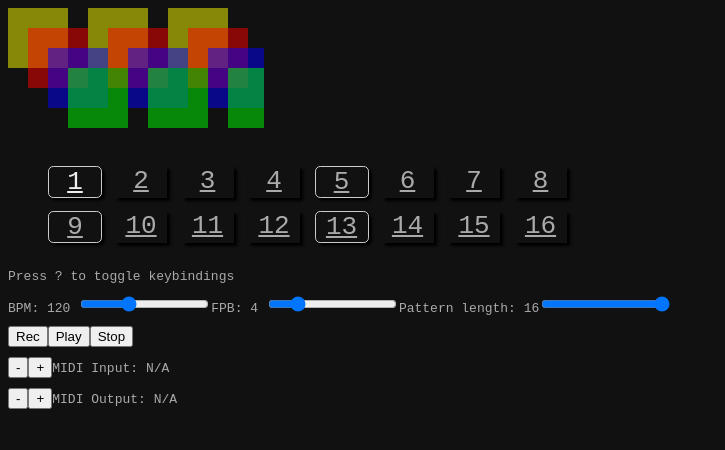
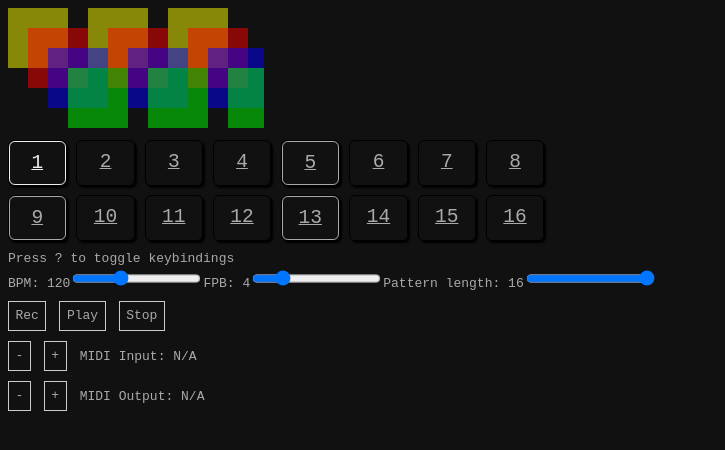
Before and after one commit to pluvial/ztrkr, a SvelteKit app: page / in a window 1280 px wide. Shown: the top 450 px of the page, without its empty margins (0-725 px from the left). Built offline with nearby package versions, Linux system fonts and the light colour scheme.

Commit message:
Adjust keys styles and add click handling

```diff
--- a/src/lib/Keys.svelte
+++ b/src/lib/Keys.svelte
@@ -1,4 +1,5 @@
 <script lang="ts">
+	import { createEventDispatcher } from 'svelte';
 	import { keys } from './keyboard';
 
 	export let active: number[] = [];
@@ -6,53 +7,65 @@
 	export let pressed: number[] = [];
 
 	export let showKeys = false;
+
+	const dispatch = createEventDispatcher();
 </script>
 
 <ol>
 	{#each keys as key, step}
-		<li
-			class:active={active.includes(step)}
-			class:highlighted={highlighted.includes(step)}
-			class:pressed={pressed.includes(step)}
-		>
-			{showKeys ? key : step + 1}
+		<li>
+			<button
+				class:active={active.includes(step)}
+				class:highlighted={highlighted.includes(step)}
+				class:pressed={pressed.includes(step)}
+				on:click={() => dispatch('click', step)}>{showKeys ? key : step + 1}</button
+			>
 		</li>
 	{/each}
 </ol>
 
 <style>
 	ol {
-		width: 20em;
+		width: 24em;
 		display: grid;
 		grid-template-columns: repeat(8, 1fr);
 		column-gap: 0.5em;
 		row-gap: 0.5em;
 		list-style: none;
-		font-size: 2em;
+		font-size: 1.5em;
 	}
 
 	li {
-		width: 2em;
+		width: 3em;
 		text-align: center;
-		text-decoration: underline;
+		border: 0.1em solid #000;
+		border-radius: 0.3em;
 		box-shadow: 0.1em 0.1em 0.1em #000;
 	}
 
-	li:nth-child(4n + 1) {
-		border: 1px solid #ccc;
-		border-radius: 0.2em;
+	button {
+		width: 100%;
+		padding: 0.5em;
+		border-radius: 0.3em;
+		text-decoration: underline;
 	}
 
-	li.active {
+	li:nth-child(4n + 1) > button {
+		border: 0.1em solid;
+	}
+
+	button.active {
 		color: red;
 		border-color: red;
 	}
 
-	li.highlighted {
+	button.highlighted {
 		color: #eee;
+		border-color: #eee;
 	}
 
-	li.pressed {
+	button.pressed {
 		color: #fff;
+		border-color: #fff;
 	}
 </style>
--- a/src/lib/keyboard.ts
+++ b/src/lib/keyboard.ts
@@ -21,3 +21,7 @@ const keysMap: Record<string, number | undefined> = Object.fromEntries(
 );
 
 export const keyToStep = (key: string) => keysMap[key];
+
+const stepsMap: Record<number, string> = Object.fromEntries(keys.map((key, index) => [index, key]));
+
+export const stepToKey = (step: number) => stepsMap[step];
--- a/src/routes/+page.svelte
+++ b/src/routes/+page.svelte
@@ -2,7 +2,7 @@
 	import { onMount } from 'svelte';
 	import Display from '$lib/Display.svelte';
 	import Keys from '$lib/Keys.svelte';
-	import { keyToStep } from '$lib/keyboard';
+	import { keyToStep, stepToKey } from '$lib/keyboard';
 	import { allChannelsAllNotesOff, note } from '$lib/midi';
 
 	let bpm = 120;
@@ -208,21 +208,40 @@
 
 <Display />
 
-<Keys highlighted={[patternStep]} active={activeSteps} pressed={pressedSteps} {showKeys} />
+<Keys
+	highlighted={[patternStep]}
+	active={activeSteps}
+	pressed={pressedSteps}
+	{showKeys}
+	on:click={event => {
+		// TODO: remove temporary hack
+		const key = stepToKey(event.detail);
+		if (active.has(key)) {
+			active.delete(key);
+		} else {
+			active.add(key);
+		}
+		active = active;
+	}}
+/>
 
 <p>Press ? to toggle keybindings</p>
 
 <div class="flex">
-	<p>BPM: {bpm} <input type="range" min={20} max={300} bind:value={bpm} /></p>
-	<p>FPB: {fpb} <input type="range" min={1} max={16} bind:value={fpb} /></p>
-	<p>
-		Pattern length: {patternLength}<input
-			type="range"
-			min={1}
-			max={16}
-			bind:value={patternLength}
-		/>
-	</p>
+	<div class="flex">
+		<p>BPM: {bpm}</p>
+		<input type="range" min={20} max={300} bind:value={bpm} />
+	</div>
+	<div class="flex">
+		<p>FPB: {fpb}</p>
+		<input type="range" min={1} max={16} bind:value={fpb} />
+	</div>
+	<div class="flex">
+		<p>
+			Pattern length: {patternLength}
+		</p>
+		<input type="range" min={1} max={16} bind:value={patternLength} />
+	</div>
 </div>
 
 <p>
@@ -255,4 +274,10 @@
 	.flex {
 		display: flex;
 	}
+
+	button {
+		border: 1px solid #ccc;
+		padding: 0.5em;
+		margin-right: 1em;
+	}
 </style>
--- a/src/routes/styles.css
+++ b/src/routes/styles.css
@@ -1,3 +1,12 @@
+*,
+::before,
+::after {
+	box-sizing: border-box; /* 1 */
+	border-width: 0; /* 2 */
+	border-style: solid; /* 2 */
+	border-color: #e5e7eb; /* 2 */
+}
+
 body {
 	background-color: #111;
 	color: #aaa;
@@ -7,3 +16,36 @@ body {
 p {
 	margin: 0;
 }
+
+ol,
+ul {
+	list-style: none;
+	margin: 0;
+	padding: 0;
+}
+
+button {
+	font-family: inherit;
+	font-size: 100%;
+	font-weight: inherit;
+	line-height: inherit;
+	color: inherit;
+	margin: 0;
+	padding: 0;
+	text-transform: none;
+}
+
+button,
+[type='button'] {
+	background-color: transparent;
+	background-image: none;
+}
+
+button,
+[role='button'] {
+	cursor: pointer;
+}
+
+:disabled {
+	cursor: default;
+}
```
